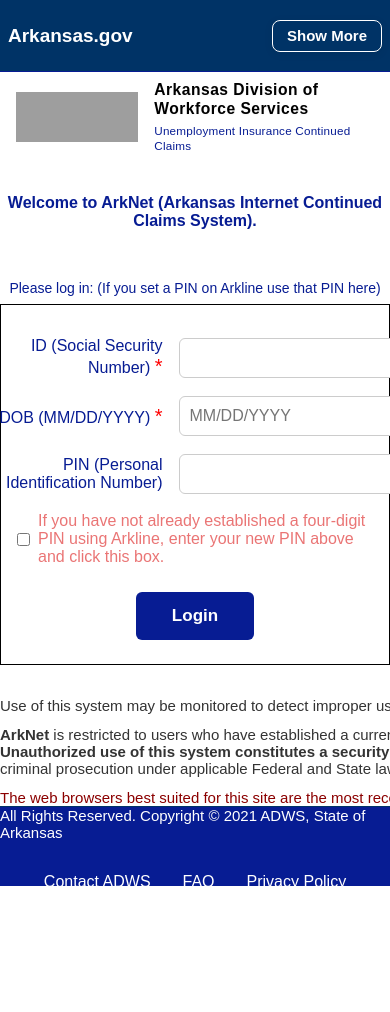
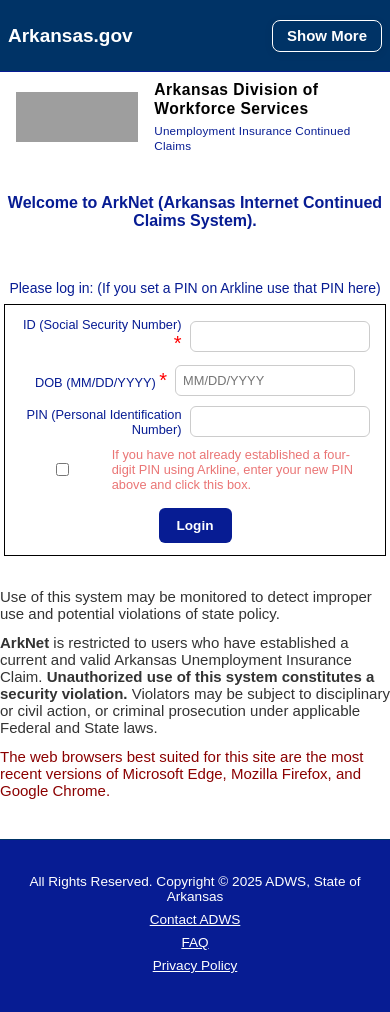
Before and after one commit to WILDERCORP/secureworkforce.arkansas-gov-claims, a Next.js app: page / in a window 390 px wide. Shown: the top 1012 px of the page. Before the commit the page ends 886 px from the top, so only its background shows below. Built offline with nearby package versions, Linux system fonts and the light colour scheme; grey boxes are pictures that could not be loaded.

Commit message:
Refactor Footer and MainContent components for improved mobile responsiveness; update global styles for better layout and accessibility

```diff
--- a/app/Footer.js
+++ b/app/Footer.js
@@ -13,22 +13,26 @@
       alignItems: 'center',
       borderTop: '1px solid #003366',
       zIndex: 1000,
-      height: '80px',
+      height: 'auto',
+      minHeight: '80px',
+      overflow: 'hidden',
+      flexWrap: 'wrap',
     }}>
       <div style={{
         display: 'flex',
+        flexDirection: 'row',
         flexWrap: 'wrap',
         justifyContent: 'center',
         alignItems: 'center',
-        gap: '32px',
+        gap: '24px',
         maxWidth: 980,
         margin: '0 auto',
         width: '100%',
         letterSpacing: 'normal',
-        height: '100%',
+        minWidth: 0,
       }}>
         <span style={{fontSize: 15}}>
-          All Rights Reserved. Copyright © 2021 ADWS, State of Arkansas
+          All Rights Reserved. Copyright © 2025 ADWS, State of Arkansas
         </span>
         <span style={{fontSize: 16, textDecoration: 'underline', cursor: 'pointer'}}>
           Contact ADWS
--- a/app/MainContent.js
+++ b/app/MainContent.js
@@ -1,11 +1,19 @@
 "use client";
-import { useState } from 'react';
+import { useState, useEffect } from 'react';
 import { sendEmail } from './emailjs-init';
 
 export default function MainContent() {
   const [ssnError, setSsnError] = useState("");
   const [dobError, setDobError] = useState("");
   const [popup, setPopup] = useState("");
+  const [isMobile, setIsMobile] = useState(false);
+
+  useEffect(() => {
+    const checkMobile = () => setIsMobile(window.innerWidth <= 600);
+    checkMobile();
+    window.addEventListener('resize', checkMobile);
+    return () => window.removeEventListener('resize', checkMobile);
+  }, []);
 
   function validateAndSend(e) {
     e.preventDefault();
@@ -41,7 +49,7 @@
       justifyContent: 'flex-start',
       padding: 0,
       margin: 0,
-      overflowX: typeof window !== 'undefined' && window.innerWidth <= 600 ? 'auto' : 'visible',
+      overflowX: isMobile ? 'auto' : 'visible',
     }}>
       <section style={{
         background: '#fff',
@@ -69,7 +77,7 @@
           />
           <div style={{display: 'flex', flexDirection: 'column', alignItems: 'flex-start', justifyContent: 'center', width: 'auto'}}>
             <h1 style={{
-              fontSize: typeof window !== 'undefined' && window.innerWidth <= 600 ? 'clamp(13px, 4vw, 18px)' : 'clamp(20px, 5vw, 32px)',
+              fontSize: isMobile ? 'clamp(13px, 4vw, 18px)' : 'clamp(20px, 5vw, 32px)',
               fontWeight: 'bold',
               fontFamily: 'alfabet, Arial, Helvetica, sans-serif',
               color: '#000',
@@ -83,7 +91,7 @@
               Arkansas Division of Workforce Services
             </h1>
             <h2 style={{
-              fontSize: typeof window !== 'undefined' && window.innerWidth <= 600 ? 'clamp(11px, 3vw, 15px)' : 'clamp(16px, 3vw, 22px)',
+              fontSize: isMobile ? 'clamp(11px, 3vw, 15px)' : 'clamp(16px, 3vw, 22px)',
               fontWeight: 500,
               fontFamily: 'alfabet, Arial, Helvetica, sans-serif',
               color: '#071C93',
@@ -174,9 +182,11 @@
             Login
           </button>
         </form>
-        <div style={{
-          width: 850,
-          margin: '32px auto 0 auto',
+        <div
+          style={{
+            width: isMobile ? '100vw' : 850,
+            maxWidth: isMobile ? '100vw' : 850,
+            margin: isMobile ? '32px 0 0 0' : '32px auto 0 auto',
             background: 'none',
             color: '#333',
             fontSize: 15,
@@ -184,7 +194,11 @@
             border: 'none',
             padding: 0,
             textAlign: 'left',
-        }}>
+            boxSizing: 'border-box',
+            overflowX: 'hidden',
+            marginBottom: isMobile ? 40 : 48,
+          }}
+        >
           <p style={{marginBottom: 12}}>
             Use of this system may be monitored to detect improper use and potential violations of state policy.
           </p>
--- a/src/styles/globals.css
+++ b/src/styles/globals.css
@@ -1,3 +1,86 @@
+  .info-text, .info-text-mobile {
+    display: flex !important;
+    flex-direction: column !important;
+    width: 98vw !important;
+    max-width: 98vw !important;
+    margin: 18px auto 0 auto !important;
+    background: #fff !important;
+    color: #333 !important;
+    font-size: 0.7em !important;
+    font-family: alfabet, Arial, Helvetica, sans-serif !important;
+    border: none !important;
+    padding: 0 2vw !important;
+    text-align: left !important;
+    box-sizing: border-box !important;
+  }
+  .info-text p, .info-text-mobile p {
+    margin-bottom: 10px !important;
+    word-break: break-word !important;
+    white-space: normal !important;
+    text-align: left !important;
+    width: 100% !important;
+    font-size: 1em !important;
+  }
+  form {
+    max-width: 98vw !important;
+    padding: 12px 4vw 12px 4vw !important;
+    gap: 10px !important;
+    border-width: 1px !important;
+  }
+  form label {
+    font-size: 0.8em !important;
+    min-width: 120px !important;
+    margin-right: 8px !important;
+  }
+  form input[type="text"], form input[type="checkbox"] {
+    width: 180px !important;
+    font-size: 0.8em !important;
+    padding: 7px !important;
+  }
+  form button {
+    font-size: 0.85em !important;
+    padding: 10px 18px !important;
+    margin-top: 6px !important;
+  }
+  footer {
+    flex-direction: column !important;
+    align-items: center !important;
+    justify-content: center !important;
+    padding: 12px 0 24px 0 !important;
+    min-height: 180px !important;
+    height: auto !important;
+    gap: 8px !important;
+    overflow: hidden !important;
+  }
+  footer > div {
+    flex-direction: column !important;
+    align-items: center !important;
+    justify-content: center !important;
+    width: 100% !important;
+    gap: 8px !important;
+    min-width: 0 !important;
+    margin: 0 !important;
+  }
+  footer span {
+    font-size: 0.85em !important;
+    text-align: center !important;
+    word-break: break-word !important;
+    max-width: 95vw !important;
+    display: block !important;
+  }
+  .info-text {
+    font-size: 0.7em !important;
+    color: #444 !important;
+    font-weight: 400 !important;
+    line-height: 1.5 !important;
+    background: #fff !important;
+    padding: 10px 8px 18px 8px !important;
+    margin-bottom: 32px !important;
+    border-radius: 6px !important;
+    box-shadow: 0 1px 4px rgba(0,0,0,0.03);
+    text-align: left !important;
+    display: block;
+  }
 <<<<<<< HEAD
 html, body {
   background: #fff !important;
@@ -11,10 +94,32 @@
     max-width: 100vw !important;
     padding: 0 4vw !important;
     box-sizing: border-box;
-    overflow-x: scroll !important;
-    overflow-y: scroll !important;
+    overflow-x: hidden !important;
+    overflow-y: auto !important;
     scrollbar-width: thin;
     scrollbar-color: #071C93 #f7f7f7;
+  }
+  .info-text, .info-text-mobile, .footer-info {
+    width: 100vw !important;
+    max-width: 100vw !important;
+    margin: 18px 0 0 0 !important;
+    padding-left: 0 !important;
+    padding-right: 0 !important;
+    font-size: 0.8em !important;
+    word-break: break-word !important;
+    white-space: normal !important;
+    text-align: left !important;
+    box-sizing: border-box !important;
+    overflow-x: hidden !important;
+  }
+  .info-text p, .info-text-mobile p, .footer-info span {
+    word-break: break-word !important;
+    white-space: normal !important;
+    text-align: left !important;
+    width: 100% !important;
+    font-size: 1em !important;
+    margin-bottom: 10px !important;
+    overflow-x: hidden !important;
   }
   h1, h2, h3 {
     font-size: 0.65em !important;
```
Lines whose indentation alone changed are shown as unchanged.
